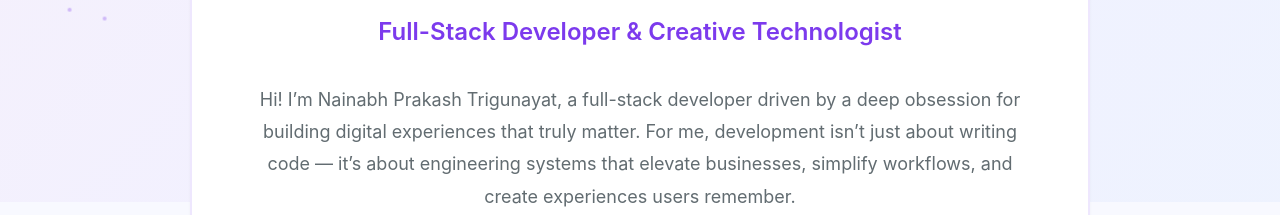
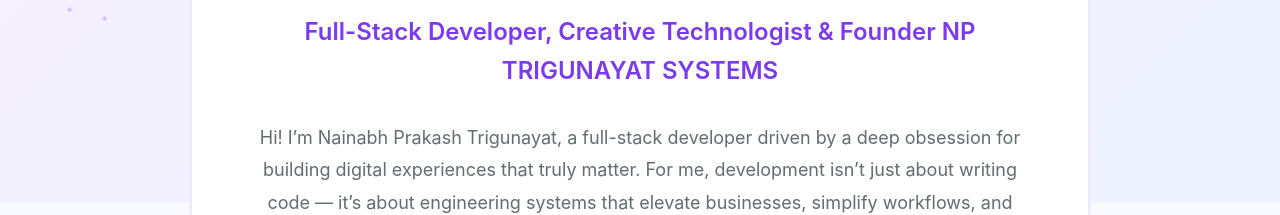
Before and after one commit to N-P-Trigunayat/nptrigunayat.com, a website: page public/about.html in a window 1280 px wide. Shown: the part 598-813 px from the top of the page. Drawn offline with Linux system fonts and the light colour scheme.

Commit message:
About page changes #2

```diff
--- a/public/about.html
+++ b/public/about.html
@@ -74,7 +74,7 @@
                     NP TRIGUNAYAT
                 </h3>
                 <p style="font-size: var(--font-size-xl); color: var(--color-primary); margin-bottom: var(--space-32); font-weight: 600;">
-                    Full-Stack Developer & Creative Technologist
+                    Full-Stack Developer, Creative Technologist & Founder NP TRIGUNAYAT SYSTEMS
                 </p>
                 <p style="font-size: var(--font-size-lg); color: var(--color-text-secondary); margin-bottom: var(--space-24); line-height: 1.8;">
                     Hi! I’m Nainabh Prakash Trigunayat, a full-stack developer driven by a deep obsession for building digital experiences that truly matter. For me, development isn’t just about writing code — it’s about engineering systems that elevate businesses, simplify workflows, and create experiences users remember.
```
